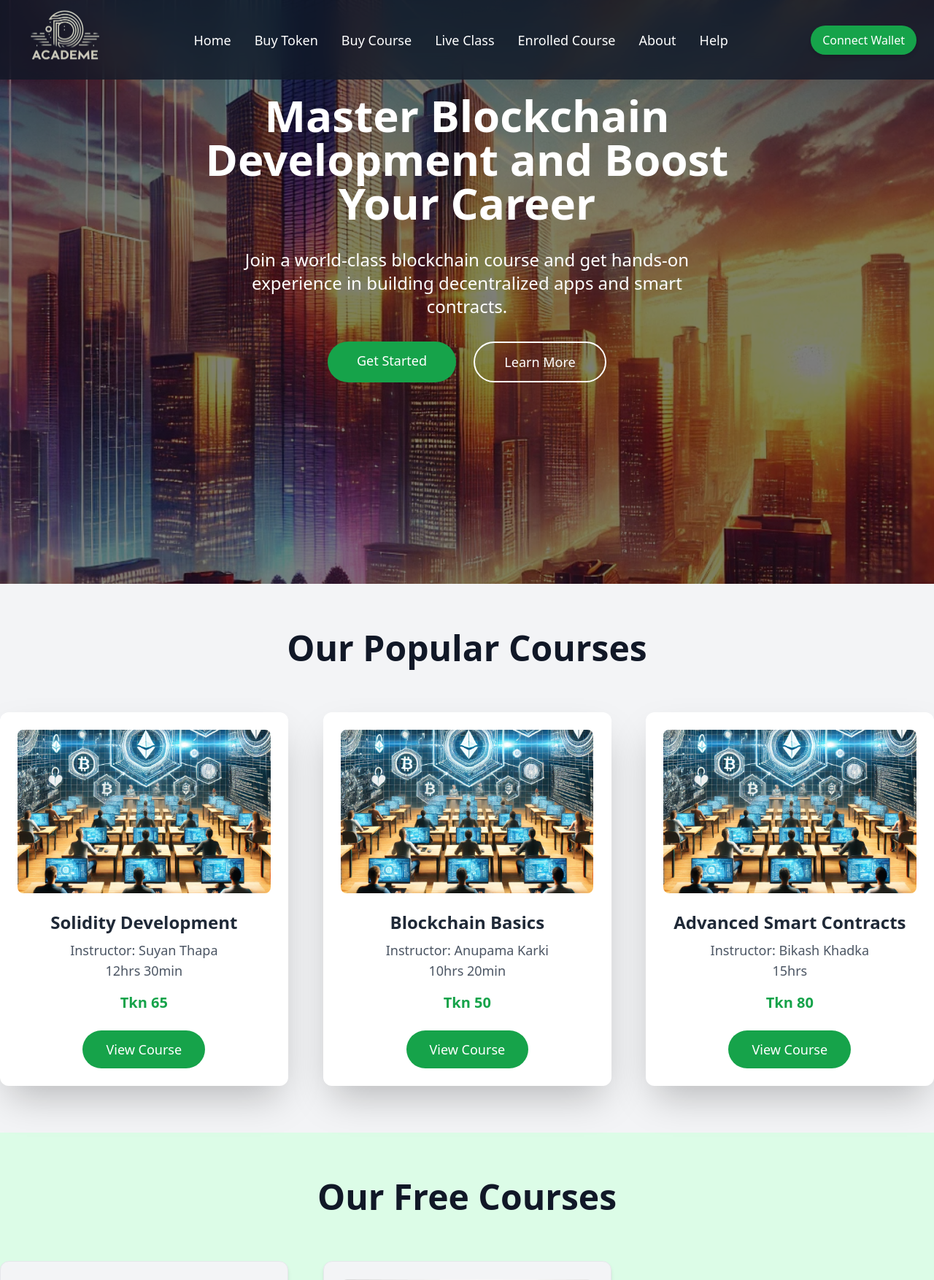
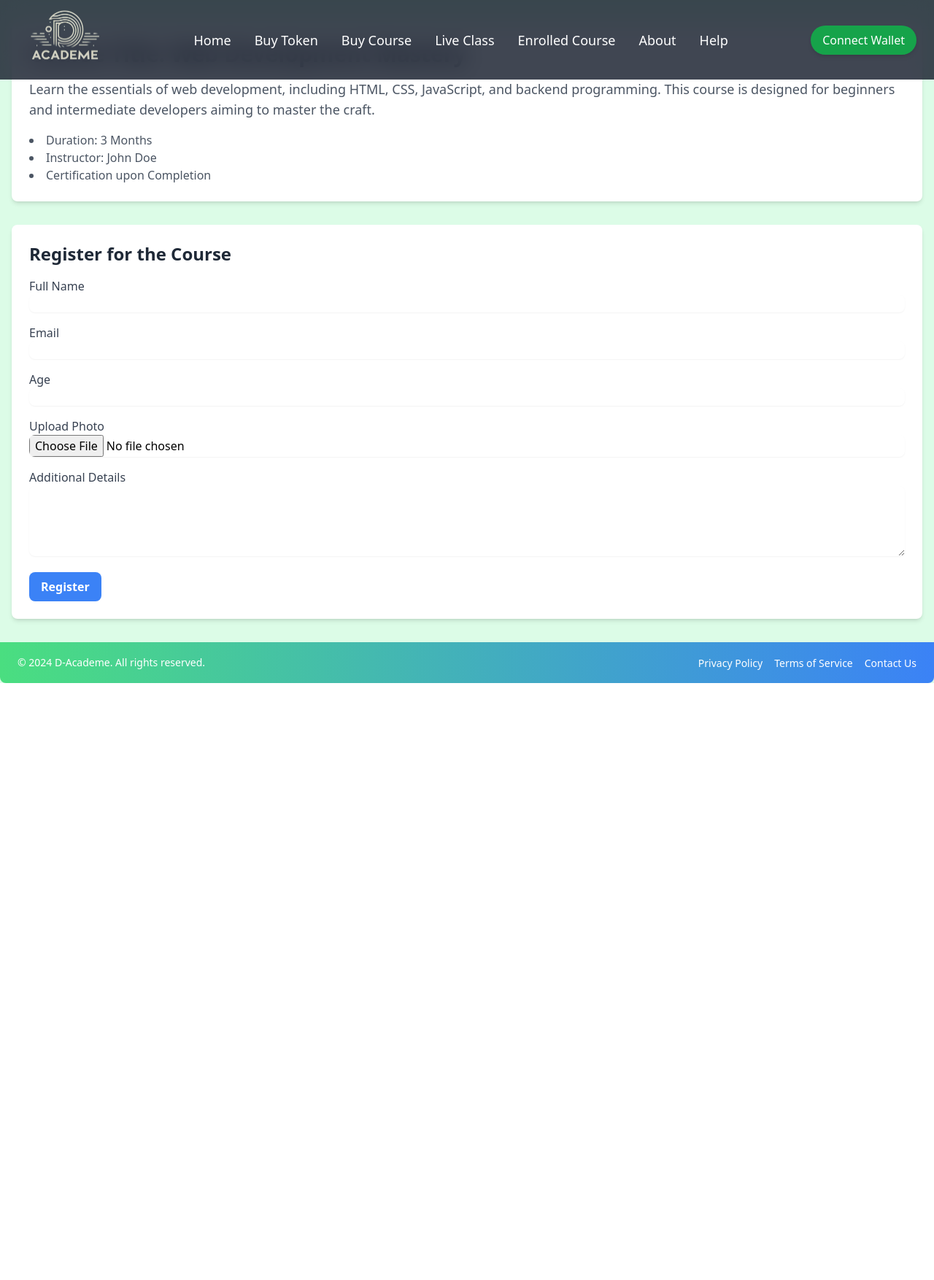
Before and after one commit to brlamit/D-Academe, a PHP site: page /index.php?page=Solidity-Disc in a window 1280 px wide. Shown: the top 1754 px of the page at 73% size. After the commit the page ends 936 px from the top, so only its background shows below. Run offline with PHP 8.4, Linux system fonts and the light colour scheme; some libraries are stand-ins or nearby versions.

Commit message:
Solidity Course Details And Regestration page

```diff
--- a/D-Academe/Home.php
+++ b/D-Academe/Home.php
@@ -49,7 +49,7 @@
                 <p class="text-lg text-gray-600 mt-2">Instructor: Suyan Thapa</p>
                 <p class="text-lg text-gray-600">12hrs 30min</p>
                 <p class="text-xl font-bold text-green-600 mt-4">Tkn 65</p>
-                <a href="/course/1" class="bg-green-600 hover:bg-green-700 text-white py-3 px-8 rounded-full text-lg mt-6 inline-block transition duration-300 ease-in-out">View Course</a>
+                <a href="?page=Solidity-Disc" class="bg-green-600 hover:bg-green-700 text-white py-3 px-8 rounded-full text-lg mt-6 inline-block transition duration-300 ease-in-out">View Course</a>
             </div>
 
             <!-- Course Card 2 -->
--- /dev/null
+++ b/D-Academe/Solidity-Disc.php
@@ -0,0 +1,75 @@
+<!DOCTYPE html>
+<html lang="en">
+<head>
+    <meta charset="UTF-8">
+    <meta name="viewport" content="width=device-width, initial-scale=1.0">
+    <title>Course Registration</title>
+    <script src="https://cdn.tailwindcss.com"></script>
+</head>
+<body class="bg-gray-100">
+    <div class="container mx-auto px-4 py-8">
+        <!-- Course Description -->
+        <div class="bg-white shadow-md rounded-lg p-6 mb-8">
+            <h1 class="text-3xl font-bold mb-4 text-gray-800">Course Title: Web Development Mastery</h1>
+            <p class="text-gray-600 text-lg mb-4">
+                Learn the essentials of web development, including HTML, CSS, JavaScript, and backend programming.
+                This course is designed for beginners and intermediate developers aiming to master the craft.
+            </p>
+            <ul class="list-disc list-inside text-gray-600">
+                <li>Duration: 3 Months</li>
+                <li>Instructor: John Doe</li>
+                <li>Certification upon Completion</li>
+            </ul>
+        </div>
+
+        <!-- Registration Form -->
+        <div class="bg-white shadow-md rounded-lg p-6">
+            <h2 class="text-2xl font-bold mb-4 text-gray-800">Register for the Course</h2>
+            <form action="submit.php" method="POST" enctype="multipart/form-data" class="space-y-4">
+                <!-- Name -->
+                <div>
+                    <label for="name" class="block text-gray-700">Full Name</label>
+                    <input type="text" id="name" name="name" required
+                        class="w-full border-gray-300 rounded-lg shadow-sm focus:ring-blue-500 focus:border-blue-500">
+                </div>
+
+                <!-- Email -->
+                <div>
+                    <label for="email" class="block text-gray-700">Email</label>
+                    <input type="email" id="email" name="email" required
+                        class="w-full border-gray-300 rounded-lg shadow-sm focus:ring-blue-500 focus:border-blue-500">
+                </div>
+
+                <!-- Age -->
+                <div>
+                    <label for="age" class="block text-gray-700">Age</label>
+                    <input type="number" id="age" name="age" required
+                        class="w-full border-gray-300 rounded-lg shadow-sm focus:ring-blue-500 focus:border-blue-500">
+                </div>
+
+                <!-- Photo -->
+                <div>
+                    <label for="photo" class="block text-gray-700">Upload Photo</label>
+                    <input type="file" id="photo" name="photo" accept="image/*" required
+                        class="w-full border-gray-300 rounded-lg shadow-sm focus:ring-blue-500 focus:border-blue-500">
+                </div>
+
+                <!-- Additional Details -->
+                <div>
+                    <label for="details" class="block text-gray-700">Additional Details</label>
+                    <textarea id="details" name="details" rows="4"
+                        class="w-full border-gray-300 rounded-lg shadow-sm focus:ring-blue-500 focus:border-blue-500"></textarea>
+                </div>
+
+                <!-- Submit Button -->
+                <div>
+                    <button type="submit"
+                        class="px-4 py-2 bg-blue-500 text-white font-semibold rounded-lg hover:bg-blue-600">
+                        Register
+                    </button>
+                </div>
+            </form>
+        </div>
+    </div>
+</body>
+</html>
--- a/D-Academe/index.php
+++ b/D-Academe/index.php
@@ -15,7 +15,7 @@
         $page = $_GET['page'] ?? 'home';
 
         // Use a safe approach to include files to prevent potential security risks
-        $allowedPages = ['home','buy-token', 'live-class', 'about', 'courses' , 'help']; // Add allowed pages here
+        $allowedPages = ['home','buy-token', 'live-class', 'about', 'courses' , 'help', 'Solidity-Disc']; // Add allowed pages here
         if (in_array($page, $allowedPages)) {
             include $page . '.php';
         } else {
```
